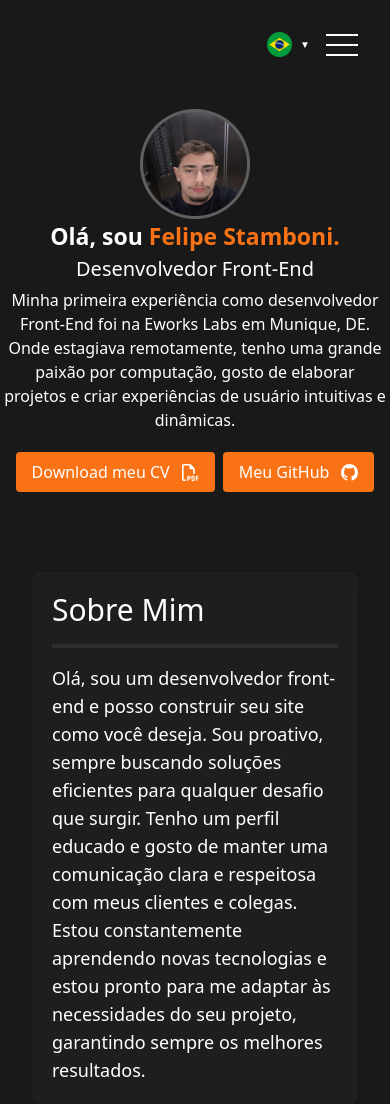
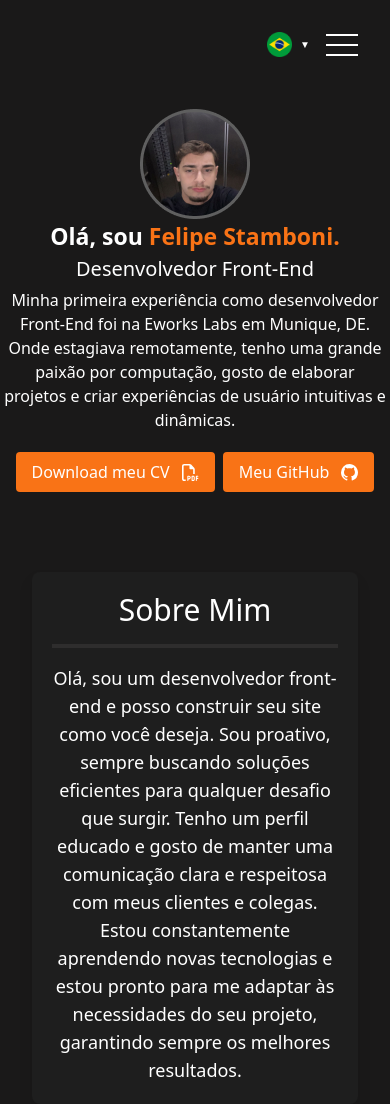
Before and after one commit to felipestambonidev/meuportifolioemnextjs, a Next.js app: page / in a window 390 px wide. Built offline with nearby package versions, Linux system fonts and the light colour scheme.

Commit message:
Edit: ajustei a diagramação dos textos

```diff
--- a/components/sobremim/index.tsx
+++ b/components/sobremim/index.tsx
@@ -1,9 +1,9 @@
 export default function SobreMim() {
   return (
     <div className="bg-[#1E1E1E] drop-shadow-lg p-5 xs:mx-8 lg:mx-52 w-auto mt-20 rounded-lg text-white">
-      <h1 className="lg:text-4xl xs:text-3xl">Sobre Mim</h1>
+      <h1 className="lg:text-4xl xs:text-3xl md:text-start xs:text-center">Sobre Mim</h1>
       <span className="block w-full h-1 bg-[#2E2D2D] my-4" />
-      <p className="lg:text-xl xs:text-lg font-light">
+      <p className="lg:text-xl xs:text-lg xs:text-center md:text-start font-light">
         Olá, sou um desenvolvedor front-end e posso construir seu site como você
         deseja. Sou proativo, sempre buscando soluções eficientes para qualquer
         desafio que surgir. Tenho um perfil educado e gosto de manter uma
--- a/components/sobremimenglish/index.tsx
+++ b/components/sobremimenglish/index.tsx
@@ -1,9 +1,9 @@
 export default function SobreMimEng() {
   return (
     <div className="bg-[#1E1E1E] drop-shadow-lg p-5 xs:mx-8 lg:mx-52 w-auto mt-20 rounded-lg text-white">
-      <h1 className="lg:text-4xl xs:text-3xl">About Me</h1>
+      <h1 className="lg:text-4xl xs:text-3xl md:text-start xs:text-center">About Me</h1>
       <span className="block w-full h-1 bg-[#2E2D2D] my-4" />
-      <p className="lg:text-xl xs:text-lg font-light">
+      <p className="lg:text-xl xs:text-lg xs:text-center md:text-start font-light">
         Hello, I am a front-end developer and I can build your website as you
         wish. I am proactive, always looking for efficient solutions to any
         challenge that may arise. I have a polite profile and I like to maintain
```
